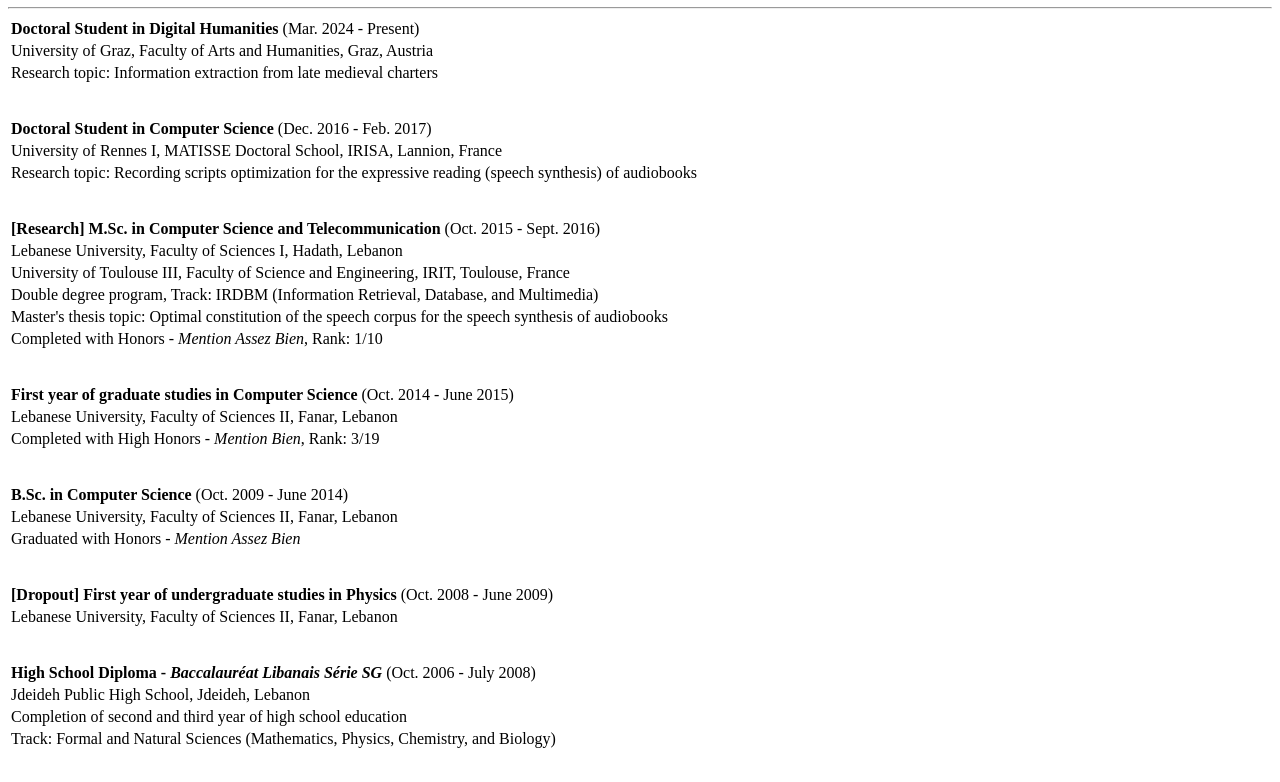
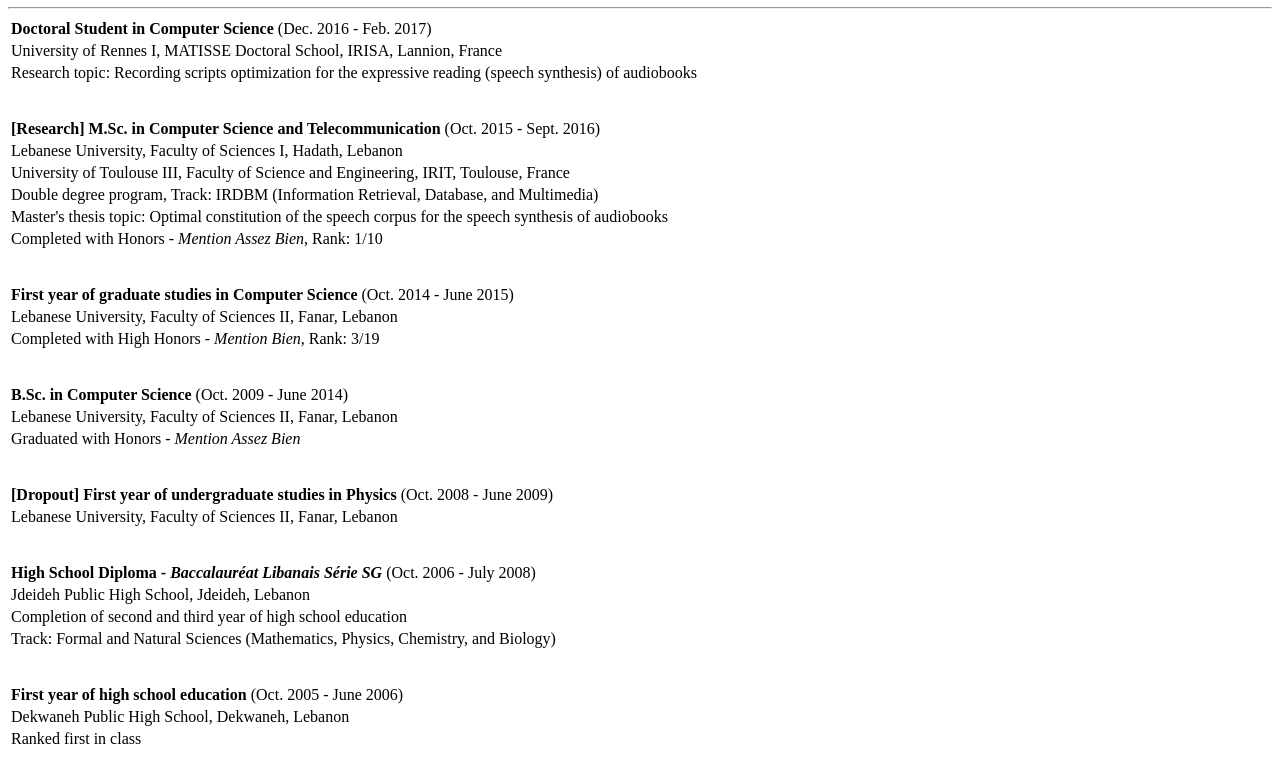
Before and after one commit to sandyaoun/sandyaoun.github.io, a plain HTML site: page educational-background.html in a window 1280 px wide. Shown: the part 83-865 px from the top of the page. Drawn offline with Linux system fonts and the light colour scheme.

Commit message:
Update educational-background.html

```diff
--- a/educational-background.html
+++ b/educational-background.html
@@ -14,22 +14,6 @@
 
     <table>
       <tbody>
-        <tr>
-          <td><b>Doctoral Student in Digital Humanities</b> (Mar. 2024 - Present)</td>
-        </tr>
-
-        <tr>
-          <td><a href="https://www.uni-graz.at/en/" class="blackWithLine">University of Graz</a>, <a href="https://gewi.uni-graz.at/en/" class="blackWithLine">Faculty of Arts and Humanities</a>, Graz, Austria</td>
-        </tr>
-
-        <tr>
-          <td>Research topic: Information extraction from late medieval charters</td>
-        </tr>
-
-        <tr class="height32">
-          <td></td>
-        </tr>
-
         <tr>
           <td><b>Doctoral Student in Computer Science</b> (Dec. 2016 - Feb. 2017)</td>
         </tr>
```
